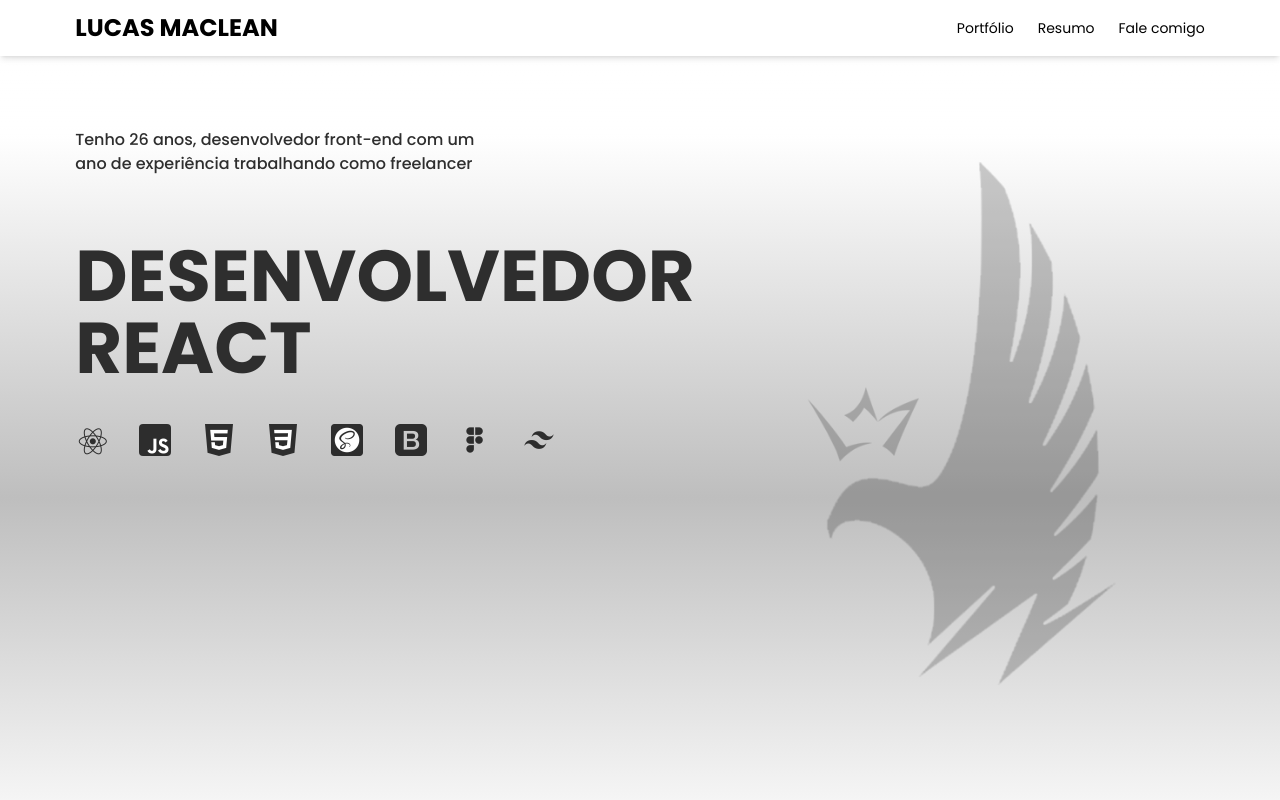
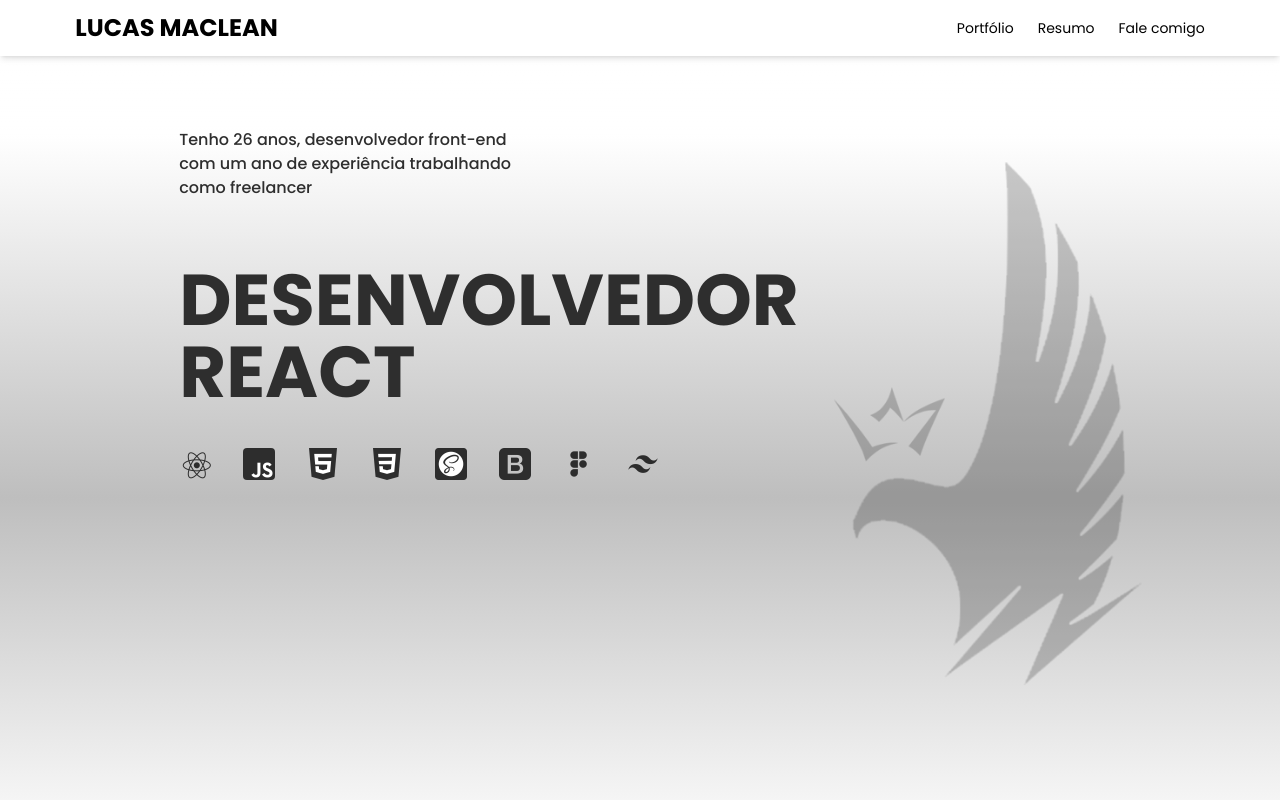
Before and after one commit to osmaclean/portfolioFront, a React (Vite) app: page / in a window 1280 px wide. Shown: the top 800 px of the page. Built offline with nearby package versions, Linux system fonts and the light colour scheme; a web font is replaced by a local one.

Commit message:
fix: adjust spacing

```diff
--- a/src/components/Hero/Hero.jsx
+++ b/src/components/Hero/Hero.jsx
@@ -1,6 +1,6 @@
 export default function Hero() {
   return (
-    <section className="mt-14 w-full h-[91vh] pt-8 pl-[4.7rem] flex">
+    <section className="mt-14 w-full h-[91vh] pt-8 pl-[11.2rem] flex">
       <div className="w-1/2">
         <p className="font-medium text-base text-content w-2/3 mt-10">
           Tenho 26 anos, desenvolvedor front-end com um ano de experiência
```
